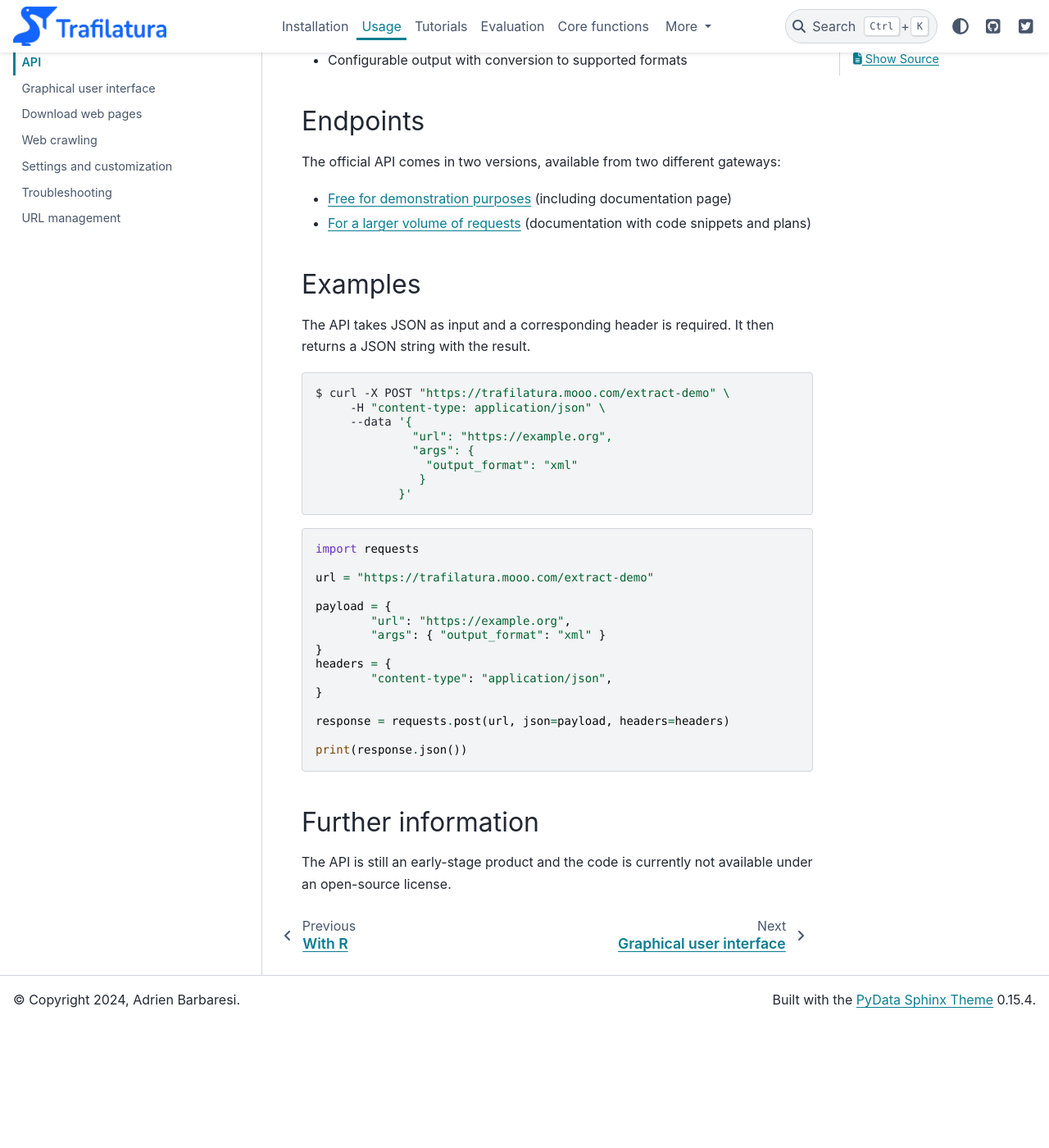
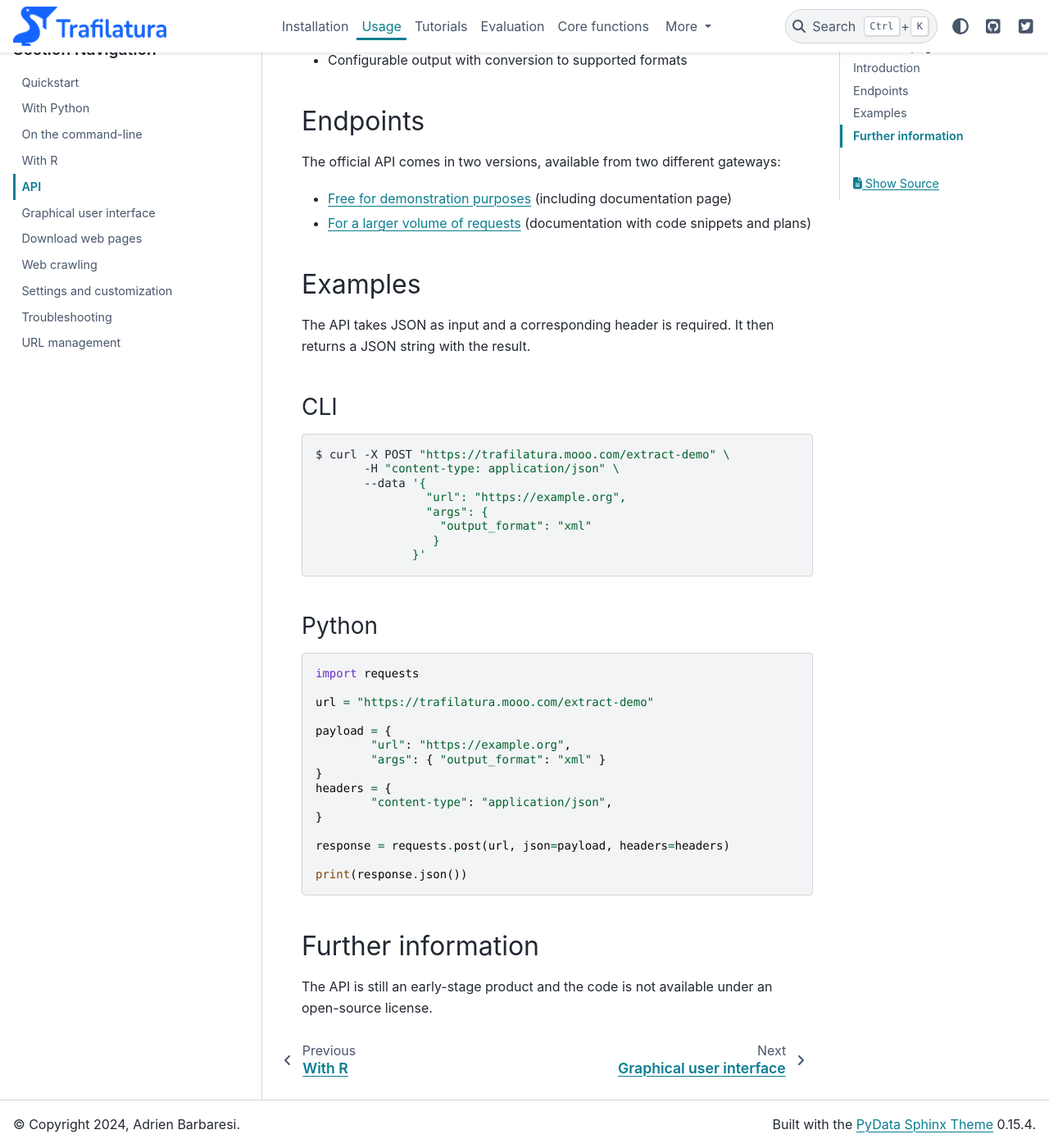
Before and after one commit to adbar/trafilatura, a Sphinx documentation site: the page built from docs/usage-api.rst, in a window 1280 px wide and 1400 px high, scrolled down 456 px. Shown: the whole window at 82% size. Built offline with Sphinx 7.4.7 and the PyData theme 0.15.4, drawn with Linux system fonts in a browser that asks for light colours; before the commit the page ends 1704 px from its top, so only the background shows below that.

```diff
--- a/README.rst
+++ b/README.rst
@@ -48,7 +48,7 @@ Introduction
 
 Trafilatura is a cutting-edge **Python package and command-line tool** designed to **gather text on the Web and simplify the process of turning raw HTML into structured, meaningful data**. It includes all necessary discovery and text processing components to perform **web crawling, downloads, scraping, and extraction** of main texts, metadata and comments. It aims at staying **handy and modular**: no database is required, the output can be converted to commonly used formats.
 
-Smart navigation and going from HTML bulk to essential parts can alleviate many problems related to text quality, by **focusing on the actual content**, **avoiding the noise** caused by recurring elements (headers, footers etc.), and **making sense of the data** with selected information. The extractor is designed to be **robust and reasonably fast**, it runs in production on millions of documents.
+Going from HTML bulk to essential parts can alleviate many problems related to text quality, by **focusing on the actual content**, **avoiding the noise** caused by recurring elements (headers, footers etc.), and **making sense of the data** with selected information. The extractor is designed to be **robust and reasonably fast**, it runs in production on millions of documents.
 
 The tool's versatility makes it **useful for quantitative and data-driven approaches**. It is used in the academic domain and beyond (e.g. in natural language processing, computational social science, search engine optimization, and information security).
 
@@ -128,7 +128,7 @@ Usage and documentation
 - `Tutorials and use cases <https://trafilatura.readthedocs.io/en/latest/tutorials.html>`_
 
 
-For video tutorials see this Youtube playlist:
+Youtube playlist with video tutorials in several languages:
 
 - `Web scraping tutorials and how-tos <https://www.youtube.com/watch?v=8GkiOM17t0Q&list=PL-pKWbySIRGMgxXQOtGIz1-nbfYLvqrci>`_
 
@@ -200,7 +200,7 @@ Trafilatura is widely used in the academic domain, chiefly for data acquisition.
 Software ecosystem
 ~~~~~~~~~~~~~~~~~~
 
-This software is part of a larger ecosystem. Case studies and publications are listed on the `Used By documentation page <https://trafilatura.readthedocs.io/en/latest/used-by.html>`_.
+Case studies and publications are listed on the `Used By documentation page <https://trafilatura.readthedocs.io/en/latest/used-by.html>`_.
 
 Jointly developed plugins and additional packages also contribute to the field of web data extraction and analysis:
 
--- a/docs/index.rst
+++ b/docs/index.rst
@@ -78,7 +78,7 @@ Evaluation and alternatives
 
 Trafilatura consistently outperforms other open-source libraries in text extraction benchmarks, showcasing its efficiency and accuracy in extracting web content. The extractor tries to strike a balance between limiting noise and including all valid parts.
 
-The `benchmark section <evaluation.html>`_ details alternatives and results and the `evaluation readme <https://github.com/adbar/trafilatura/blob/master/tests/README.rst>`_ describes how to reproduce the evaluation.
+The `benchmark section <evaluation.html>`_ details alternatives and results, the `evaluation readme <https://github.com/adbar/trafilatura/blob/master/tests/README.rst>`_ describes how to reproduce the evaluation.
 
 
 In a nutshell
@@ -102,7 +102,7 @@ On the command-line:
     $ trafilatura -u "https://github.blog/2019-03-29-leader-spotlight-erin-spiceland/"
     # outputs main content and comments as plain text ...
 
-For more information please refer to `usage documentation <usage.html>`_ and `tutorials <tutorials.html>`_.
+For more see `usage documentation <usage.html>`_ and `tutorials <tutorials.html>`_.
 
 
 .. raw:: html
@@ -181,7 +181,7 @@ Trafilatura is widely used in the academic domain, chiefly for data acquisition.
 Software ecosystem
 ~~~~~~~~~~~~~~~~~~
 
-This software is part of a larger ecosystem. Case studies and publications are listed on the `Used By documentation page <used-by.html>`_.
+Case studies and publications are listed on the `Used By documentation page <used-by.html>`_.
 
 Jointly developed plugins and additional packages also contribute to the field of web data extraction and analysis:
 
--- a/docs/tutorials.rst
+++ b/docs/tutorials.rst
@@ -32,7 +32,7 @@ Blog posts
 Videos
 ^^^^^^
 
-Youtube playlist
+Youtube playlist with video tutorials in several languages
     `Web scraping how-tos and tutorials <https://www.youtube.com/watch?v=8GkiOM17t0Q&list=PL-pKWbySIRGMgxXQOtGIz1-nbfYLvqrci>`_.
 
 
--- a/docs/usage-api.rst
+++ b/docs/usage-api.rst
@@ -32,17 +32,23 @@ Examples
 The API takes JSON as input and a corresponding header is required. It then returns a JSON string with the result.
 
 
+CLI
+~~~
+
 .. code-block:: bash
 
     $ curl -X POST "https://trafilatura.mooo.com/extract-demo" \
-         -H "content-type: application/json" \
-         --data '{
-                  "url": "https://example.org",
-                  "args": {
-                    "output_format": "xml"
-                   }
-                }'
+           -H "content-type: application/json" \
+           --data '{
+                    "url": "https://example.org",
+                    "args": {
+                      "output_format": "xml"
+                     }
+                  }'
 
+
+Python
+~~~~~~
 
 .. code-block:: python
 
@@ -67,4 +73,4 @@ The API takes JSON as input and a corresponding header is required. It then retu
 Further information
 -------------------
 
-The API is still an early-stage product and the code is currently not available under an open-source license.
+The API is still an early-stage product and the code is not available under an open-source license.
```
